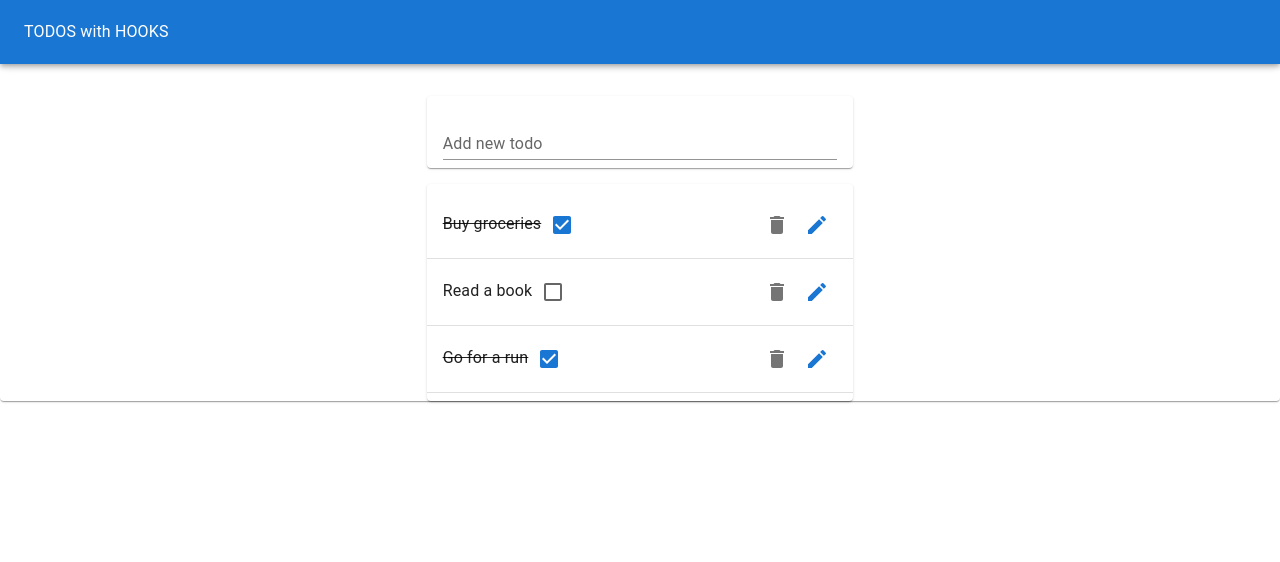
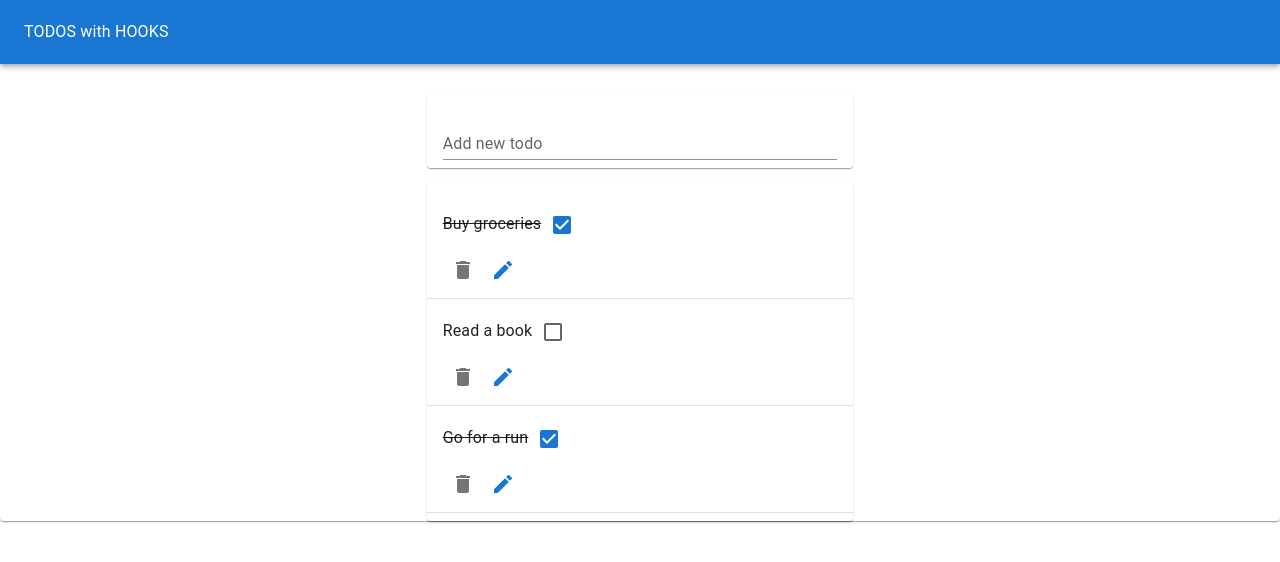
Before and after one commit to BBaccs/hooks-materialui, a React (Create React App) app: page / in a window 1280 px wide. Shown: the top 562 px of the page. Built offline with nearby package versions, Linux system fonts and the light colour scheme.

Commit message:
add editTodoform component

```diff
--- /dev/null
+++ b/src/EditToDoForm.js
@@ -0,0 +1,22 @@
+import React from 'react';
+import TextField from "@mui/material/TextField";
+import useInputState from './hooks/useInputState';
+
+export default function EditToDoForm({ id, task, editToDo, toggleEditForm }) {
+    const [value, handleChange, reset] = useInputState(task);
+    return (
+        <form onSubmit={(e) => {
+            e.preventDefault();
+            editToDo(id, value);
+            reset();
+            toggleEditForm();
+        }}>
+            <TextField
+                margin="normal"
+                style={{ width: '100%' }}
+                value={value}
+                // onChange={(e) => handleChange}
+            />
+        </form>
+    )
+}
--- a/src/Todo.js
+++ b/src/Todo.js
@@ -1,24 +1,29 @@
 import React from 'react';
 import { ListItem, ListItemText, Checkbox } from '@mui/material';
 import DeleteIcon from '@mui/icons-material/Delete';
-// import useToggle from './hooks/useToggle';
+import useToggle from './hooks/useToggle';
 import { IconButton } from '@mui/material';
 import EditIcon from '@mui/icons-material/Edit';
+import EditToDoForm from './EditToDoForm';
 
 export default function Todo({ id, task, completed, removeTodo, editToDo, toggleTodo }) {
-    // const [isCompleted, toggleCompleted] = useToggle(completed);
+    const [isEditing, toggleIsEditing] = useToggle(false);
     return (
-        <ListItem>
-            <ListItemText style={{ textDecoration: completed ? "line-through" : "none"}}>
-                {task}
-                <Checkbox tabIndex={-1} checked={completed} onClick={ () => toggleTodo(id) } />
-            </ListItemText>
-            <IconButton aria-label="Delete" onClick={ () => removeTodo(id) }>
-                <DeleteIcon />
-            </IconButton>
-            <IconButton aria-label="Edit" onClick={() => editToDo(id, task)}>
-                <EditIcon color="primary"/>
-            </IconButton>
+        <ListItem style={{ width: '100%', display: 'block' }}>
+            {isEditing ? <EditToDoForm id={id} task={task} editToDo={editToDo} toggleEditForm={useToggle}></EditToDoForm> :
+                <>
+                    <ListItemText style={{ textDecoration: completed ? "line-through" : "none" }} >
+                        {task}
+                        <Checkbox tabIndex={-1} checked={completed} onClick={() => toggleTodo(id)} />
+                    </ListItemText>
+                    <IconButton aria-label="Delete" onClick={() => removeTodo(id)}>
+                        <DeleteIcon />
+                    </IconButton>
+                    <IconButton aria-label="Edit" onClick={() => toggleIsEditing(id, task)}>
+                        <EditIcon color="primary" />
+                    </IconButton>
+                </>
+            }
         </ListItem>
     )
 }
--- a/src/hooks/useInputState.js
+++ b/src/hooks/useInputState.js
@@ -14,4 +14,4 @@ export default initialVal => {
 
 
 // Example of using in another file
-// const [ age, handleAgeChange, resetAge ]; = useFormState('');
+// const [ age, handleAgeChange, resetAge ] = useFormState('');
```
